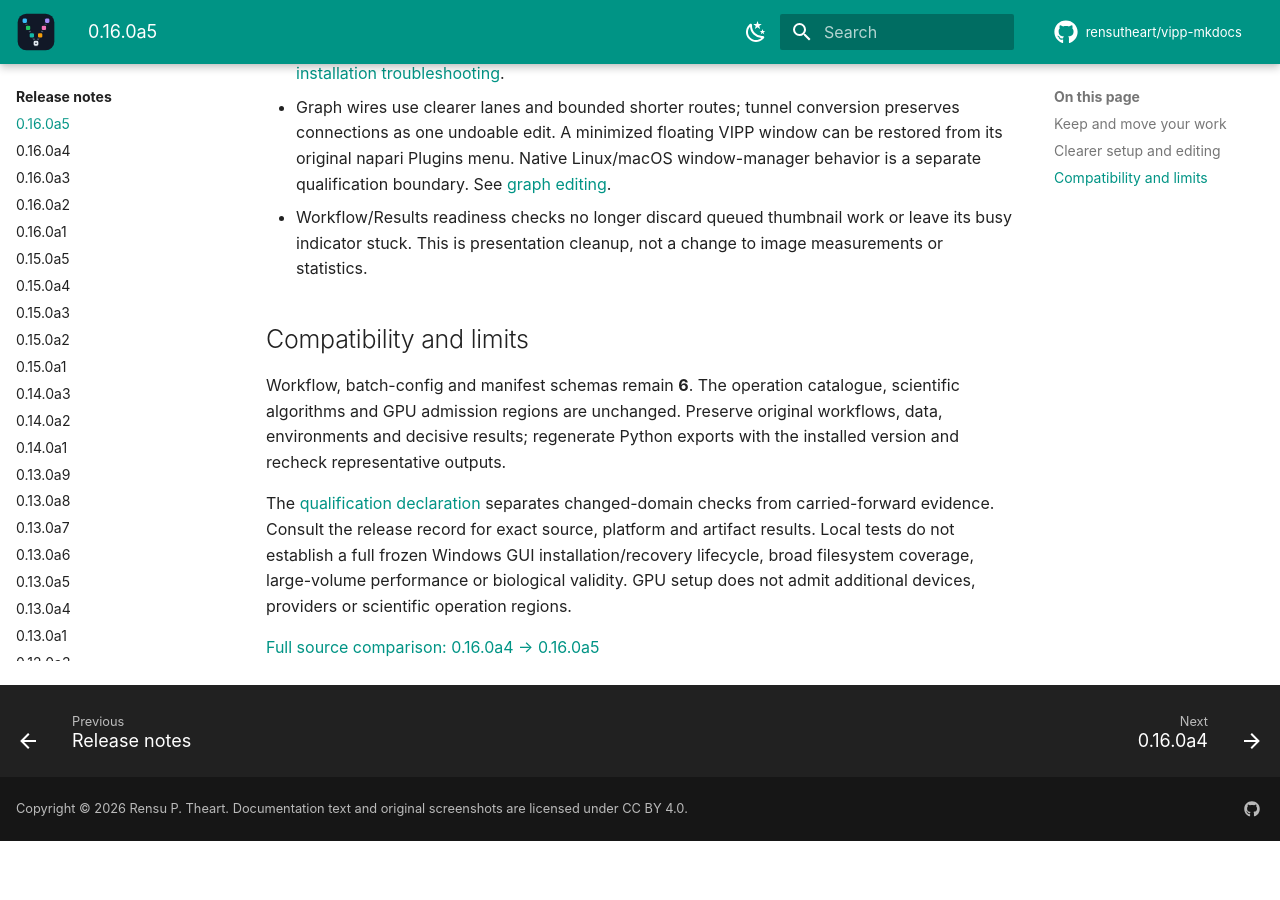
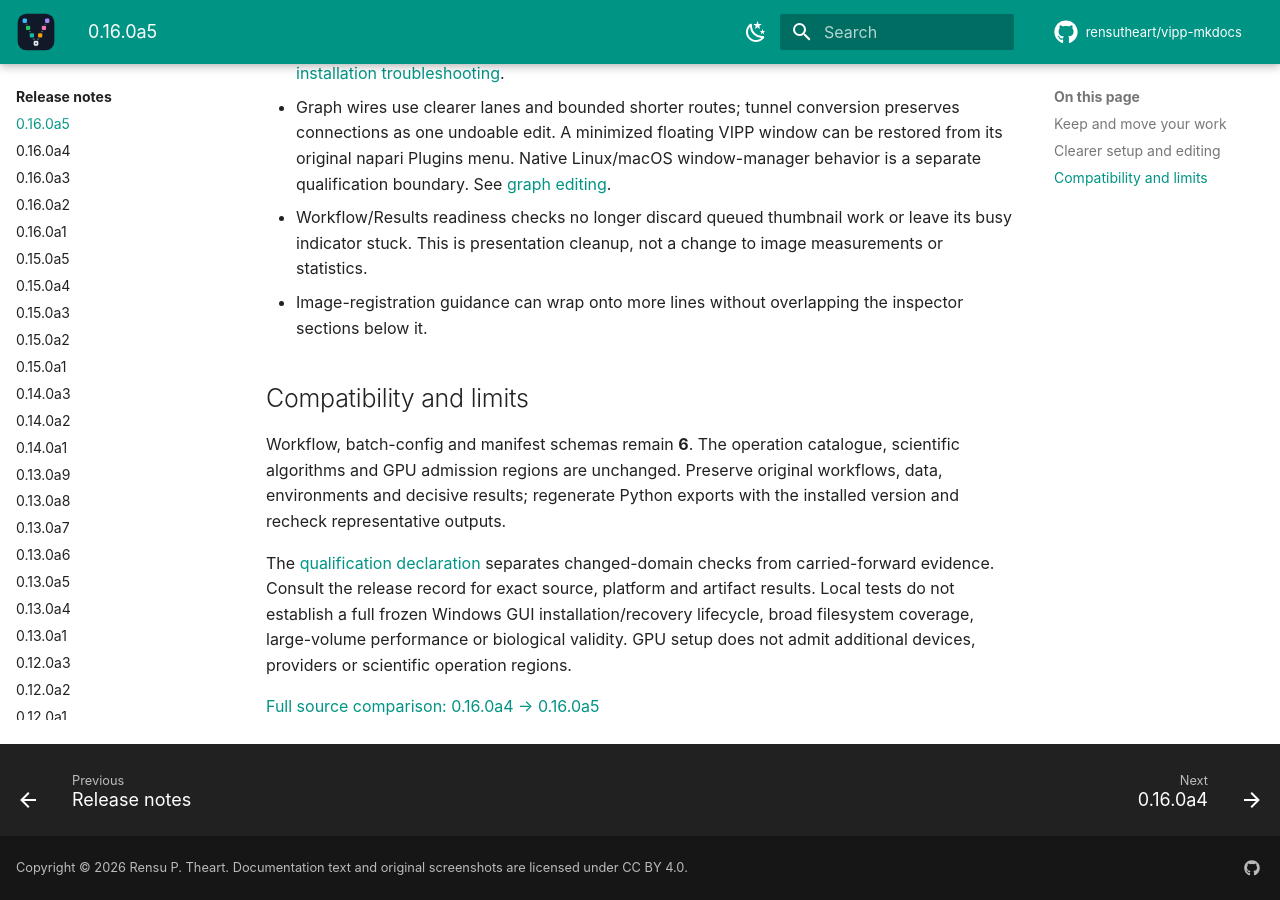
Before and after one commit to rensutheart/vipp-mkdocs, an MkDocs documentation site: the page built from docs/releases/0.16.0a5.md, in a window 1280 px wide and 900 px high, scrolled down 1234 px. Built offline with MkDocs 1.6.1 and Material for MkDocs 9.7.7, drawn with Linux system fonts in a browser that asks for light colours; plug-ins that fetch from the network failed and are left out; comment, search, counter and statistics services are not loaded; the version menu is left out; before the commit the page ends 2075 px from its top, so only the background shows below that.

Commit message:
docs: note registration guidance layout correction

```diff
--- a/docs/releases/0.16.0a5.md
+++ b/docs/releases/0.16.0a5.md
@@ -49,6 +49,8 @@ alpha builds; macOS packages are also unnotarized and CPU-only. Follow the
 - Workflow/Results readiness checks no longer discard queued thumbnail work or
   leave its busy indicator stuck. This is presentation cleanup, not a change
   to image measurements or statistics.
+- Image-registration guidance can wrap onto more lines without overlapping
+  the inspector sections below it.
 
 ## Compatibility and limits
 
```
